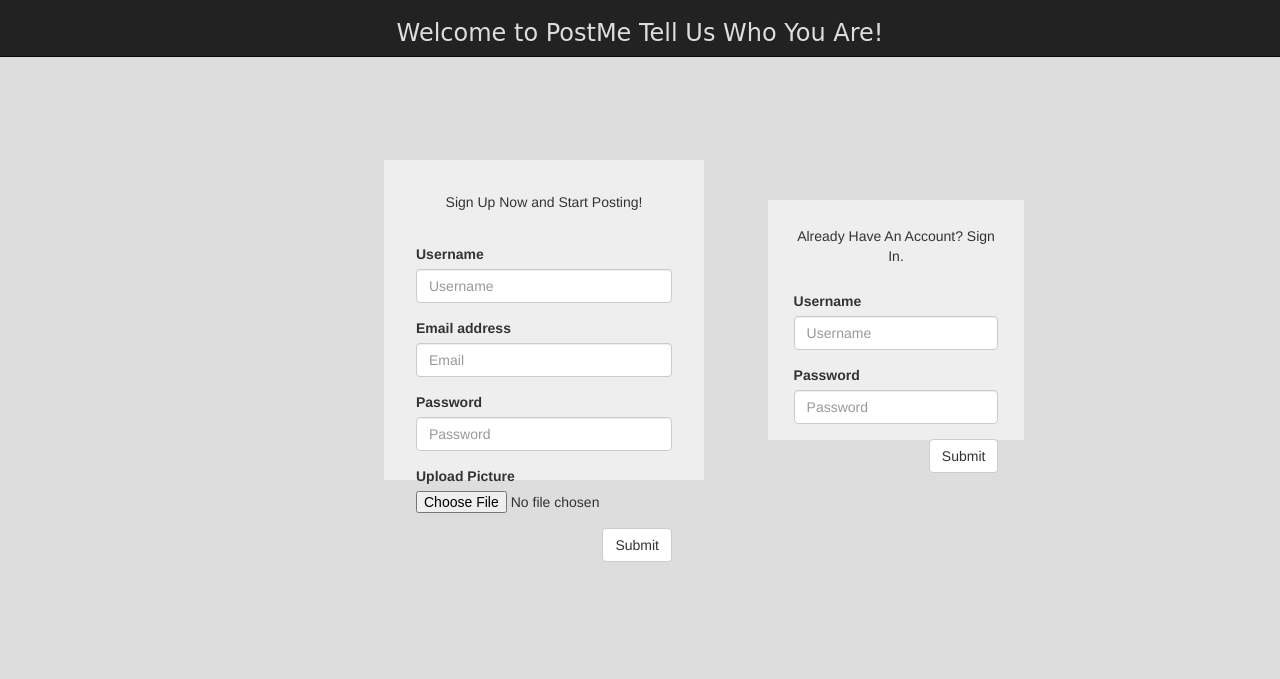
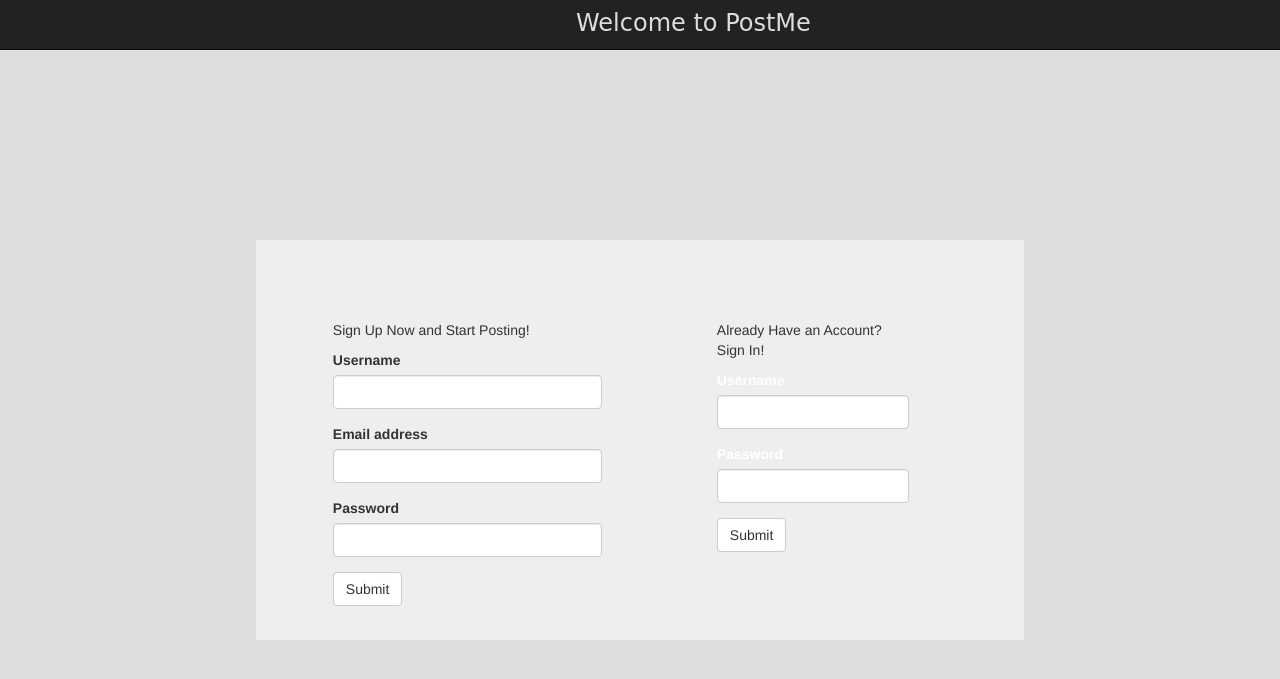
Before and after one commit to magnusbil/postMe, a Flask app: template templates/login.html in a window 1280 px wide. Shown: the top 679 px of the page. Run offline with Flask 2, Linux system fonts and the light colour scheme; the template is opened without the code that fills it, so the values that code supplies are empty; some libraries are stand-ins or nearby versions.

Commit message:
Refactor to use session\Add posts to profile view.

```diff
--- a/app.py
+++ b/app.py
@@ -1,82 +1,131 @@
 import sqlite3
-from flask import Flask, g, redirect, request, render_template, session, url_for
+from flask import Flask, flash, g, redirect, request, render_template, session, url_for
+from datetime import datetime
 from flask_bootstrap import Bootstrap
 
 DATABASE = 'app.db'
 DEBUG = True
 SECRET_KEY = 'b026Hzy4f9YMT14uS<*46T0opO9x7%'
 
+
 app = Flask(__name__)
 Bootstrap(app)
 app.config.from_object(__name__)
 
+#connect to database
 def connect_db():
     return sqlite3.connect(app.config['DATABASE'])
 
+#initialize default session variables
+def setupSession():
+    session['logged_in']=False
+    session['user'] = None
+
+#reset session variables
+def clearUser():
+    session['logged_in'] = False
+    session['user'] = None
+
+#add a user to the database
+def add_User(un, pw, email):
+    g.db.execute("INSERT INTO Users Values(?,?,?,?)", [un, pw, email, 0])
+    g.db.commit()
+
+#add a user post to the database
+def add_Post(content):
+    g.db.execute("INSERT INTO Posts Values(?,?,?,?,?,?)", [session['user']['posts']+1, session['user']['name'], content, "", 0, 0])
+    g.db.commit()
+
+#remove user from the database
+def rem_User():
+    g.db.execute("DELETE FROM Users WHERE username=?", [session['user']['name']])
+    g.db.commit()
+
+#remove a post from the database
+def rem_Post(ID):
+    g.db.execute("DELETE FROM Posts WHERE postID=? and poster=?", [ID, session['user']['name']])
+    g.db.commit()
+
+#get user information from database
+def getUser(username, password):
+    cur = g.db.execute("SELECT username, posts FROM Users WHERE username=? AND password=?", [username, password])
+    user = [dict(name=row[0], posts=row[1]) for row in cur.fetchall()]
+    if len(user) < 1:
+        return []
+    else:
+        return user[0]
+
+#get user posts to display on profile
+def getPosts():
+  cur = g.db.execute("SELECT * from posts WHERE poster=?", [session['user']['name']])
+  posts = [dict(ID=row[0], poster=row[1], content=row[2], date=row[3], praises=row[4], comments=row[5]) for row in cur.fetchall()]
+  if len(posts) < 1:
+    return []
+  else:
+    return posts
+
+#open database for each request
 @app.before_request
 def before_req ():
     g.db = connect_db()
 
+#close database after each request
 @app.teardown_request
 def tear_req(exception):
     if hasattr(g, 'db'):
         g.db.close()
 
+############################################
+# Initial Login and Registration ###########
+############################################
+
+#load login/register screen
 @app.route('/')
 def index():
-    return render_template('login.html')
+    setupSession()
+    return redirect(url_for('login'))
 
-@app.route('/profile/<user>', methods=['GET','POST'])
-def profile(user):
-    notes= g.db.execute("SELECT content from posts WHERE username=?", [user])
-    return render_template('profile.html', notes=notes)
+@app.route('/login')
+def login():
+    if session['logged_in'] == False:
+       return render_template('login.html')
+    else:
+       return redirect('profile')
 
+#sign in for an existing user
 @app.route('/signin', methods=['POST'])
-def getUser():
+def sign_in():
     un = request.form['username']
     pw = request.form['password']
-    cur = g.db.execute("SELECT username FROM users WHERE username=? AND password=?", [un, pw])
-    users = [dict(name=row[0]) for row in cur.fetchall()]
-    if len(users) > 0:
-      #session['user'] = user[0]
-      #session['logged_in']= True
-      return redirect(url_for('profile', user=un))
+    session['user'] = getUser(un, pw)
+    if session['user'] != []:
+      session['logged_in'] = True
+      return redirect(url_for('profile'))
     else:
-      return redirect(url_for('index'))
+      return redirect(url_for('login'))
 
+#logout of user account
 @app.route('/logout')
 def logout():
-    #session.pop('logged_in', None)
-    #session.pop('user', None)
-    return render_template('login.html');
+    clearUser()
+    return redirect(url_for('login'));
 
+#register new users
 @app.route('/register', methods=['POST'])
-def register():
-    un = request.form['username']
-    pw = request.form['password']
-    email = request.form['email_addr']
-    photo = request.form['picture']
-    g.db.execute("INSERT INTO users VALUES (?,?,?,?)", [un, pw, email, photo])
-    g.db.commit()
-    return redirect(url_for('profile', user=un))
-
-@app.route('/profile/<username>/add/<content>', methods=['GET', 'POST'])
-def add(username, content):
-    g.db.execute("INSERT INTO posts (username,content) Values(?,?)", [username, content])
-    g.db.commit()
-    return redirect(url_for('profile', user=username));
-
-@app.route('/profile/note-remove', methods=['POST'])
-def remove_note(username, content):
-    g.db.execute("DELETE FROM posts WHERE username=? AND content=?", [username, content])
-    g.db.commit()
-    return redirect(url_for('profile', user=username));
-
-@app.route('/profile/<username>/deleteMe')
-def delete_acct(username):
-    g.db.execute("DELETE FROM users WHERE username=?", [username])
-    g.db.commit()
+def reg():
     return redirect(url_for('login'))
 
+@app.route('/profile')
+def profile():
+    posts = getPosts()
+    return render_template('profile.html', posts=posts)
+
+@app.route('/profile/add_post', methods=['POST'])
+def post():
+    content = request.form['newPost']
+    add_Post(content)
+    return redirect(url_for('profile'))
+
+#run application
 if __name__ == '__main__':
     app.run(host='magnusb.net')
--- a/static/app.css
+++ b/static/app.css
@@ -1,58 +1,125 @@
 body{
  height: 100%;
  width: 100%;
- overflow: hidden;
-  background-color: #DDD;
+ overflow-x: hidden;
+ overflow-y: scroll;
+ background-color: #DDD;
 }
 
 #banner{
+ max-width: 30%;
+ margin: 10px 0px 0px 45%;
+ display: inline-block;
  text-align: center;
  font-family: cursive;
  color: #DDD;
 }
 
 /*registration box*/
-.input{
+.login-wrap{
+ height: 50%;
+ width: 60%;
  position: absolute;
- display: inline-block;
  margin: auto;
  background-color: #EEE;
+ top: 30%;
+ left: 20%;
 }
 
-.input-reg{
- height: 40%;
- width: 25%;
+/*div wrapper element for input*/
+.reg-wrap-i{
+ width: 35%;
+ position: absolute;
+ left: 10%;
  top: 20%;
- left: 30%;
+ margin: auto;
+ display: inline-block;
 }
 
-.input-si{
- height: 30%;
- width: 20%;
- top: 25%;
- left: 60%;
+/*reg box input*/
+.reg-ii{
+ padding: 5px 0px 5px 0px;
+ font-size: 16px;
+ font-family: cursive;
+ line-height: 18px;
 }
 
-/*statement at top of reg box*/
-#intro{
- position: relative;
- text-align: center;
- margin: 10%;
+#si-wrap{
+ position: absolute;
+ left: 60%;
+ top: 20%;
+ width: 25%;
+ display: inline-block;
 }
 
-/*center nav options*/
+.si{
+ color: #000;
+}
+
+/*center profile nav options*/
 .justified {
   position:absolute;
   left:45%;
 }
 
-/*reg box input*/
-.reg-ii{
- height: 10%;
- width: 90%;
- font-size: 16px;
- font-family: cursive;
- line-height: 18px;
+#post-board{
+ height: 100%;
+ width: 40%;
+ vertical-align: center;
+ position: absolute;
+ margin: auto;
+ left: 30%;
+}
+
+.post-wrap{
+ height: 20%;
+ width: 75%;
+ display: block;
+ border-radius: 4px;
+ position: relative;
+ margin: 5% 0 0 12.5%;
+ background-color: #FFF;
+}
+
+#new-post{
+  position: initial;
+  top: 10%;
+  margin: 10% 0 5% 12.5%;
+}
+
+#opts{
+  height: 10%;
+  width: 100%;
+}
+
+.content-wrap{
+ height: 77%;
+ width: 88%;
+ margin-left: 5%;
+ border-top: 2px #EEE solid;
+ border-bottom: 2px #EEE solid;
+}
+
+.content-wrap textarea{
+  height: 100%;
+  width: 100%;
+  resize: none;
+  border: none;
+}
+
+#content{
+ top:
+ font-size: 16pt;
+ word-wrap: break-word;
+}
+
+.speak{
+ float: right;
+ margin: 7px 20px 0 0;
+}
+
+.praised{
+  background-color: rgba(200, 0,0, 0.7);
 }
 
 /*note removal icon*/
@@ -60,27 +127,3 @@
  position: relative;
  float: right;
 }
-
-/*sign in wrapper*/
-.si{
- position: relative;
- margin: 5% 0 0 10%;
-}
-
-/*sign-in input*/
-.si-i{
- display: inline-block;
- margin: 20px;
-}
-/*sign out*/
-#so{
- position: relative;
- float right;
-}
-
-/*div wrapper element for input*/
-.wrap-i{
- position: relative;
- display: block;
- margin: 10%;
-}
--- a/templates/login.html
+++ b/templates/login.html
@@ -4,56 +4,47 @@
 	{% block content %}
 
     <div class="navbar navbar-fixed-top navbar-inverse">
-      <h3 id="banner">Welcome to PostMe Tell Us Who You Are!</h3>
+      <h3 id="banner">Welcome to PostMe</h3>
     </div>
 
-		<div class="input input-reg">
-      <p id="intro">Sign Up Now and Start Posting!</a>
-      <div class="wrap-i">
-  			<form action="{{url_for('register')}}" method="POST">
+		<div class="login-wrap">
+      <div class="reg-wrap-i">
+        <p>Sign Up Now and Start Posting!</p>
+  			<form action="{{url_for('reg')}}" method="POST">
           <div class="form-group">
             <label for="regUsername">Username</label>
-            <input type="text" class="form-control" id="regUsername" name="username" placeholder="Username">
+            <input type="text" class="form-control reg-ii" id="regUsername" name="username">
           </div>
           <div class="form-group">
             <label for="regEmail">Email address</label>
-            <input type="email" class="form-control" id="regEmail" name="email_addr" placeholder="Email">
+            <input type="email" class="form-control reg-ii" id="regEmail" name="email_addr">
           </div>
           <div class="form-group">
             <label for="regPass">Password</label>
-            <input type="password" class="form-control" id="regPass" name="password" placeholder="Password">
+            <input type="password" class="form-control reg-ii" id="regPass" name="password">
           </div>
-          <div class="form-group">
-            <label for="regPicture">Upload Picture</label>
-            <input type="file" id="regPicture" name="picture">
-          </div>
-          <button type="submit" class="btn btn-default" style="float:right;">Submit</button>
+          <button type="submit" class="btn btn-default">Submit</button>
+        </form>
+      </div>
+      <div id="si-wrap">
+        <p>Already Have an Account? Sign In!</p>
+        <form action="{{url_for('sign_in')}}" method="POST">
+           <div class="form-group">
+              <label for="regUsername" style="color: #FFF;">Username</label>
+              <input type="text" class="form-control si" id="regUsername" name="username">
+           </div>
+           <div class="form-group">
+              <label for="regPass" style="color: #FFF;">Password</label>
+              <input type="password" class="form-control si" id="regPass" name="password">
+           </div>
+           <button type="submit" class="btn btn-default">Submit</button>
         </form>
       </div>
 		</div>
+	{% endblock %}
 
-    <div class="input input-si">
-      <p id="intro">Already Have An Account? Sign In.</a>
-      <div class="wrap-i">
-  			<form action="{{url_for('getUser')}}" method="POST">
-          <div class="form-group">
-            <label for="regUsername">Username</label>
-            <input type="text" class="form-control" id="regUsername" name="username" placeholder="Username">
-          </div>
-          <div class="form-group">
-            <label for="regPass">Password</label>
-            <input type="password" class="form-control" id="regPass" name="password" placeholder="Password">
-          </div>
-          <button type="submit" class="btn btn-default" style="float:right;">Submit</button>
-        </form>
-      </div>
-		</div>
-   <!--<div class="">
-			  <form class="navbar-form nav-center" action="{{url_for('getUser')}}" method="post">
-				  Username <input type="text" class="form-control" name="username" placeholder="Username"/>
-				  Password <input type="text" class="form-control" name="password" placeholder="Password"/>
-				  <input type="submit" value="Sign In"/>
-			  </form>
-		</div>-->
-	{% endblock %}
+  {% for message in get_flashed_messages() %}
+    <div class=flash>{{ message }}</div>
+  {% endfor %}
+
 <html>
```
Also changed, not shown: templates/profile.html (+24 -8 lines), static/init.png (added).
